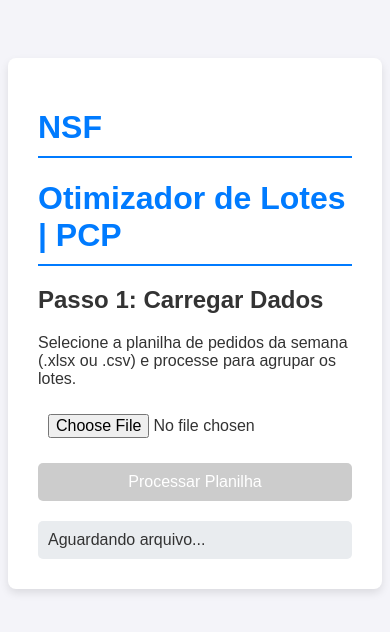
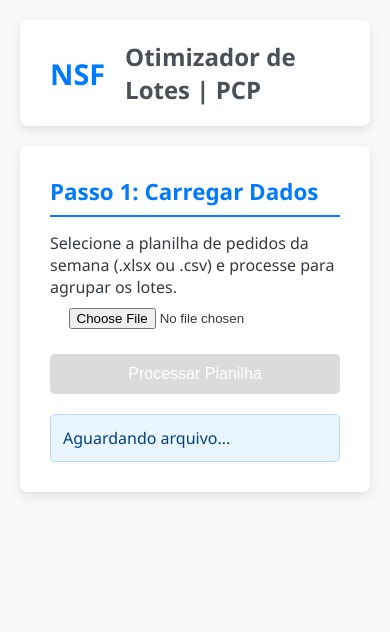
Before and after one commit to ViniciusDev00/otimizador, a plain HTML site: page index.html in a window 390 px wide. Drawn offline with nearby package versions, Linux system fonts and the light colour scheme.

Commit message:
Refactor styles with CSS variables and improved layout

```diff
--- a/styles.css
+++ b/styles.css
@@ -1,57 +1,247 @@
+:root {
+    --primary-color: #007bff; /* Azul NSF */
+    --secondary-color: #6c757d; /* Cinza */
+    --success-color: #28a745; /* Verde para Download */
+    --filter-color: #ffc107; /* Amarelo para Filtro */
+    --background-color: #f8f9fa;
+    --card-bg: #ffffff;
+    --border-radius: 8px;
+    --shadow: 0 4px 12px rgba(0, 0, 0, 0.1);
+}
+
+* {
+    box-sizing: border-box;
+    margin: 0;
+    padding: 0;
+}
+
 body {
-    font-family: Arial, sans-serif;
-    background-color: #f4f4f9;
-    color: #333;
+    font-family: 'Segoe UI', Tahoma, Geneva, Verdana, sans-serif;
+    background-color: var(--background-color);
+    color: #343a40;
+    padding: 20px;
     display: flex;
     justify-content: center;
-    padding-top: 50px;
 }
 
 .container {
-    background-color: #fff;
-    padding: 30px;
-    border-radius: 8px;
-    box-shadow: 0 4px 8px rgba(0, 0, 0, 0.1);
-    width: 90%;
-    max-width: 600px;
+    width: 100%;
+    max-width: 900px;
 }
 
-h1 {
-    color: #007bff;
-    border-bottom: 2px solid #007bff;
-    padding-bottom: 10px;
+/* Header */
+header {
+    background-color: var(--card-bg);
+    padding: 20px 30px;
+    border-radius: var(--border-radius);
+    box-shadow: var(--shadow);
+    margin-bottom: 20px;
+    display: flex;
+    align-items: center;
+    gap: 20px;
+}
+
+.logo {
+    color: var(--primary-color);
+    font-size: 1.8rem;
+    font-weight: 700;
+}
+
+header h1 {
+    font-size: 1.5rem;
+    color: #495057;
+}
+
+/* Cards (Seções) */
+.card {
+    background-color: var(--card-bg);
+    padding: 30px;
+    border-radius: var(--border-radius);
+    box-shadow: var(--shadow);
     margin-bottom: 20px;
 }
 
-input[type="file"], button {
-    display: block;
-    width: 100%;
-    padding: 10px;
-    margin-top: 15px;
-    border-radius: 5px;
-    font-size: 16px;
-    cursor: pointer;
+.card h2 {
+    color: var(--primary-color);
+    margin-bottom: 15px;
+    font-size: 1.4rem;
+    border-bottom: 2px solid var(--primary-color);
+    padding-bottom: 8px;
 }
 
-button {
-    background-color: #28a745;
-    color: white;
-    border: none;
-    transition: background-color 0.3s;
+/* --- SEPARADORES E AGRUPAMENTOS --- */
+.report-group {
+    margin-bottom: 30px;
+    padding-bottom: 20px;
 }
 
-button:hover:not(:disabled) {
+.separator {
+    border-bottom: 3px dashed #eee;
+}
+
+.report-group h3 {
+    margin-bottom: 8px;
+    color: #343a40;
+    font-size: 1.2rem;
+    display: flex;
+    align-items: center;
+    gap: 10px;
+}
+
+/* Tags Visuais */
+.tag {
+    font-size: 0.75rem;
+    padding: 3px 8px;
+    border-radius: 4px;
+    font-weight: 600;
+}
+
+.tag-success {
+    background-color: #d4edda;
+    color: var(--success-color);
+}
+
+.tag-filter {
+    background-color: #fff3cd;
+    color: #856404;
+}
+
+/* Botões Gerais */
+.btn {
+    padding: 10px 20px;
+    border: 1px solid transparent;
+    border-radius: 5px;
+    cursor: pointer;
+    font-size: 1rem;
+    transition: background-color 0.2s, border-color 0.2s;
+    white-space: nowrap;
+}
+
+.btn-primary {
+    background-color: var(--primary-color);
+    color: white;
+}
+
+.btn-primary:hover:not(:disabled) {
+    background-color: #0056b3;
+}
+
+.btn-secondary {
+    background-color: var(--secondary-color);
+    color: white;
+}
+
+.btn-secondary:hover:not(:disabled) {
+    background-color: #5a6268;
+}
+
+.btn-success {
+    background-color: var(--success-color);
+    color: white;
+}
+
+.btn-success:hover:not(:disabled) {
     background-color: #218838;
 }
 
-button:disabled {
+.btn:disabled {
     background-color: #ccc;
     cursor: not-allowed;
+    opacity: 0.7;
 }
 
-.status {
-    margin-top: 20px;
-    padding: 10px;
+/* Download Section Specifics */
+.input-group {
+    display: flex;
+    gap: 15px;
+    align-items: center;
+    margin-bottom: 20px;
+}
+
+.file-input {
+    flex-grow: 1;
+    padding: 10px 0;
+    border: none;
+}
+
+.btn-row {
+    display: flex;
+    gap: 10px;
+    flex-wrap: wrap;
+}
+
+/* --- DUAS COLUNAS DE FILTRAGEM (Opção C) --- */
+
+.filter-buttons-container {
+    display: flex;
+    gap: 20px; /* Espaço entre as duas colunas (XLSX e PDF) */
+    padding: 0;
+    background-color: transparent;
+}
+
+.filter-col {
+    flex: 1; /* Garante que as duas colunas ocupem o mesmo espaço */
+    border: 1px solid #ced4da;
     border-radius: 5px;
+    padding: 15px;
+    background-color: #fdfdfd;
+}
+
+.filter-col h4 {
+    color: #495057;
+    margin-bottom: 10px;
+    padding-bottom: 5px;
+    border-bottom: 1px solid #e9ecef;
+    text-align: center;
+}
+
+.filter-col .btn {
+    display: block; /* Faz com que cada botão ocupe uma linha */
+    width: 100%;
+    margin-bottom: 8px;
+    border: none;
+    font-weight: 500;
+}
+
+.filter-col-xlsx .btn {
     background-color: #e9ecef;
 }
+
+.filter-col-xlsx .btn:hover {
+    background-color: #d1d8df;
+}
+
+.filter-col-pdf .btn {
+    background-color: #dee2e6; /* Cor ligeiramente diferente para PDF */
+}
+
+.filter-col-pdf .btn:hover {
+    background-color: #c0c6cc;
+}
+
+/* Status Message */
+.status {
+    padding: 12px;
+    border-radius: 5px;
+    background-color: #e9f5ff;
+    color: #004085;
+    border: 1px solid #b8daff;
+    margin-top: 10px;
+}
+
+/* Responsiveness */
+@media (max-width: 768px) {
+    .filter-buttons-container {
+        flex-direction: column; /* Coloca as colunas uma abaixo da outra em telas menores */
+    }
+}
+
+@media (max-width: 600px) {
+    .input-group {
+        flex-direction: column;
+    }
+
+    .btn-row button, .btn-primary, .btn-secondary, .btn-success {
+        width: 100%;
+    }
+}
```
